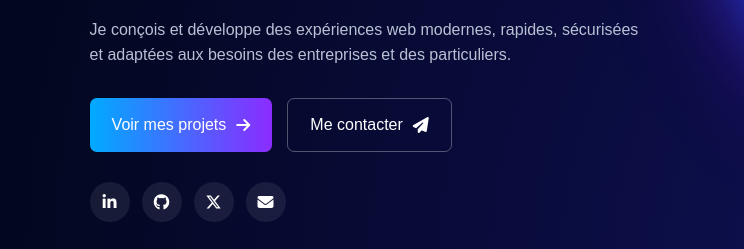
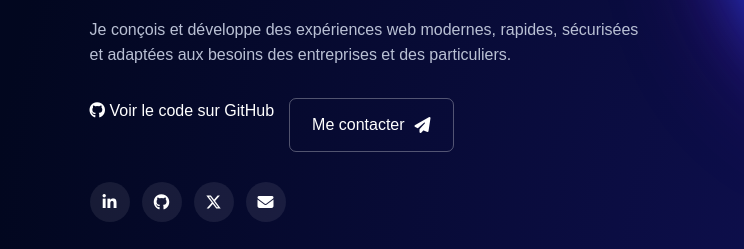
Before and after one commit to Bienvenue09/monportfolios, a plain HTML site: page index.html in a window 1280 px wide. Shown: the part 551-800 px from the top of the page, 0-744 px from the left. Drawn offline with Linux system fonts and the light colour scheme; grey boxes are pictures that could not be loaded.

Commit message:
Update index.html

```diff
--- a/index.html
+++ b/index.html
@@ -62,10 +62,11 @@
             </p>
 
             <div class="hero-buttons">
-                <a href="#projets" class="btn primary">
-                    Voir mes projets
-                    <i class="fa-solid fa-arrow-right"></i>
-                </a>
+                <a href="https://github.com/Bienvenue09/monportfolios"
+   target="_blank">
+    <i class="fab fa-github"></i>
+    Voir le code sur GitHub
+</a>
 
                 <a href="#contact" class="btn secondary">
                     Me contacter
```
